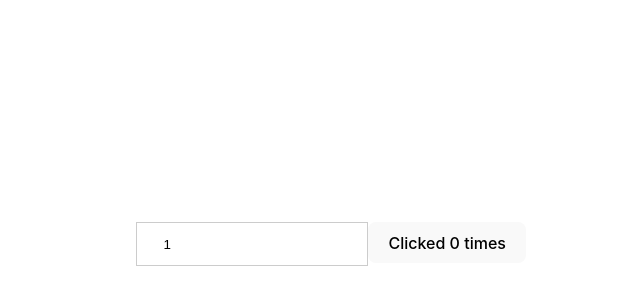
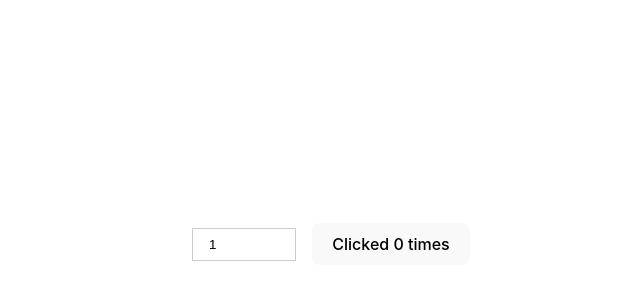
Before and after one commit to GeeksHubsAcademy/react-todos-gandia, a React (Vite) app: page / in a window 1280 px wide. Shown: the part 156-456 px from the top of the page, without its empty margins (309-949 px from the left). Built offline with nearby package versions, Linux system fonts and the light colour scheme.

Commit message:
Update index.css with flexbox styling

```diff
--- a/src/index.css
+++ b/src/index.css
@@ -31,6 +31,14 @@ body {
   min-width: 320px;
   min-height: 100vh;
 }
+main {
+  display: flex;
+  flex-direction: row;
+  align-items: center;
+  justify-content: center;
+  gap: 1em;
+}
+
 
 h1 {
   font-size: 3.2em;
@@ -57,8 +65,9 @@ button:focus-visible {
 }
 
 input {
-  padding: 1em 2em;
-  border: 1px solid rgba(0, 0, 0, 0.2)
+  padding: 0.6em 1.2em;
+  border: 1px solid rgba(0, 0, 0, 0.2);
+  max-width: 70px;
 }
 
 @media (prefers-color-scheme: light) {
```
